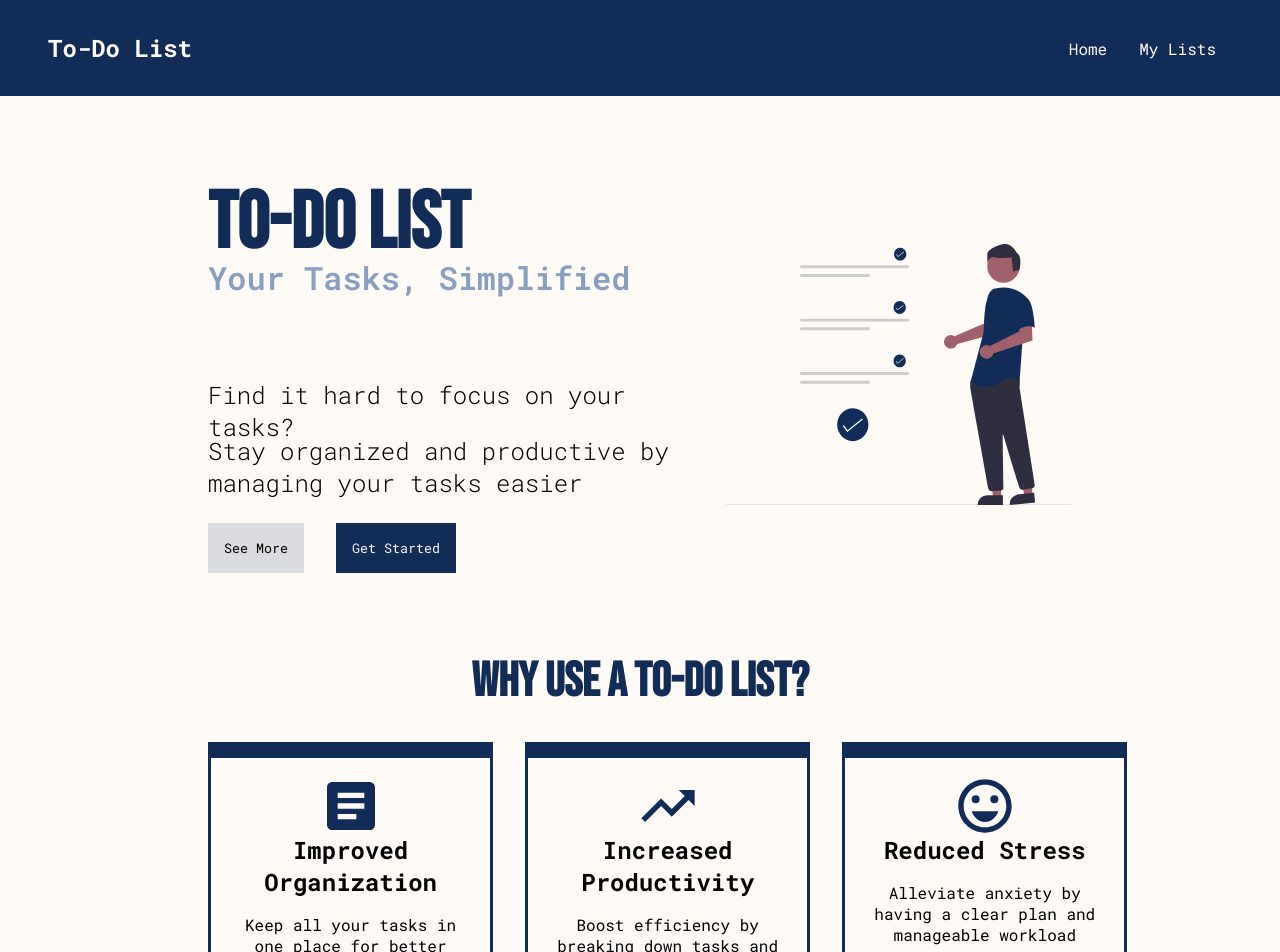
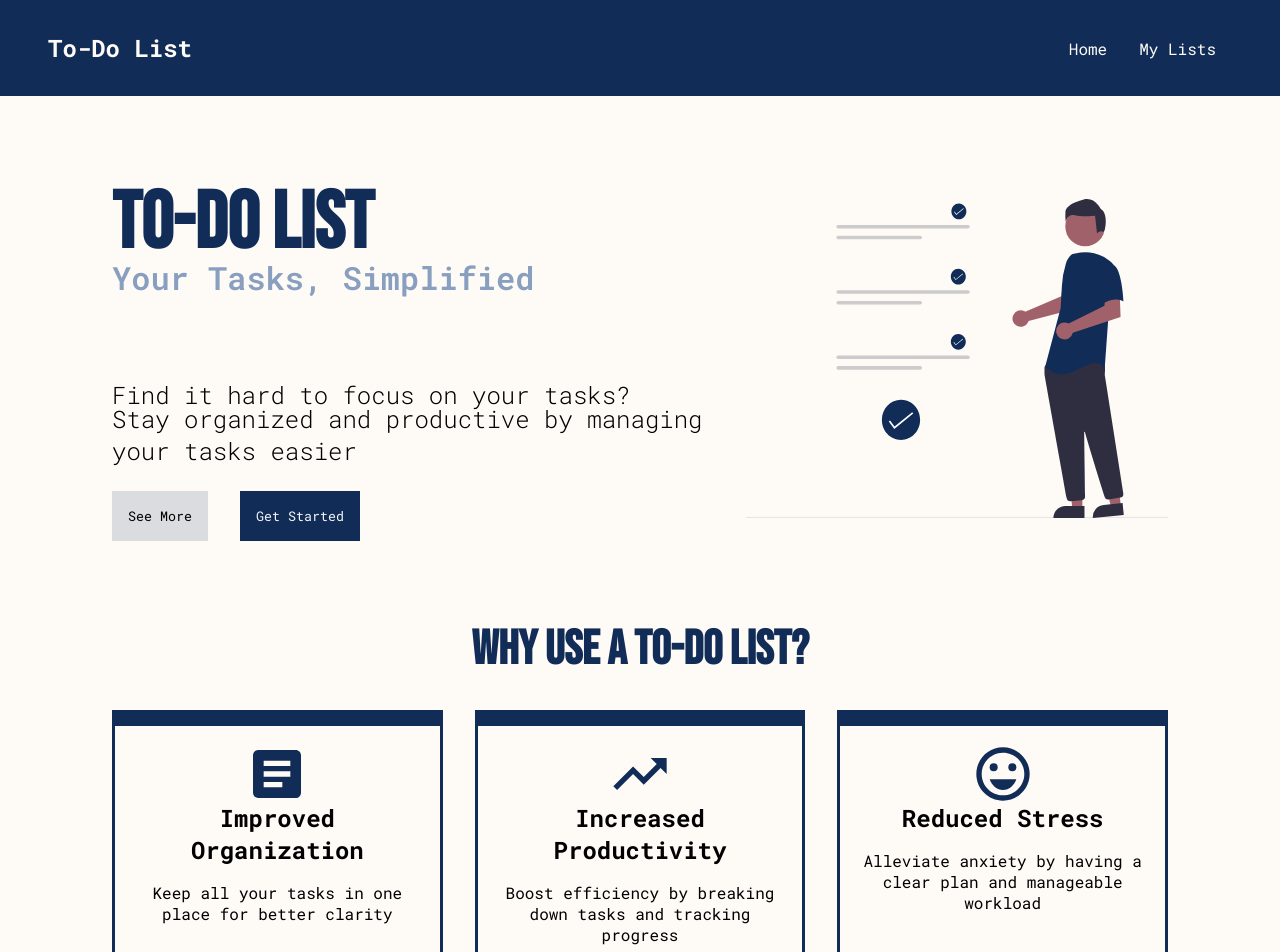
Before and after one commit to alin1k/React-ToDoList, a React (Create React App) app: page / in a window 1280 px wide. Shown: the top 952 px of the page. Built offline with nearby package versions, Linux system fonts and the light colour scheme.

Commit message:
Made homepage responsive

```diff
--- a/src/components/Home/Home.css
+++ b/src/components/Home/Home.css
@@ -10,22 +10,22 @@
   font-family: "Bebas Neue", sans-serif;
 }
 
-
 .home{
   flex: 1;
-  padding: 5rem 13rem;
+  padding: 2rem 2rem;
+  width: 100%;
 }
 
 .home-header{
   font-family: "Bebas Neue", sans-serif;
   font-weight: 600;
-  font-size: 5rem;
+  font-size: 4rem;
   color: #102C57;
 }
 
 .home-subheader{
   margin-top: -1rem;
-  font-size: 2rem;
+  font-size: 1.5rem;
   font-weight: 600;
   color: #889fc0;
 }
@@ -34,6 +34,7 @@
   display: flex;
   flex-direction: column;
   justify-content: space-between;
+  text-align: center;
 }
 
 .color-primary{
@@ -49,8 +50,9 @@
 }
 
 .home-text{
-  font-weight: 300;
+  font-weight: 400;
   margin-bottom: -0.5rem;
+  font-size: 1rem;
 }
 
 button:hover{
@@ -123,20 +125,24 @@ button a{
 
 .card-header{
   margin-top: -0.5rem;
+  font-size: 1.5rem;
+}
+
+.text{
+  font-size: 1rem;
 }
 
 .grid-3{
   display: grid;
-  grid-template-columns: 33% 33% 33%;
+  grid-template-columns: 1fr;
 }
 
-.grid-2{
+.header-grid{
   display: grid;
-  grid-template-columns: 60% 40%;
+  grid-template-columns: 1fr;
 }
 
 .card{
-
   text-align: center;
   border: #102C57 solid;
   border-top: 1rem solid #102C57;
@@ -145,4 +151,59 @@ button a{
 .ilustration{
   width: 100%;
   height: 100%;
+  display: none;
 }
+
+.container{
+  width: 100%;
+}
+
+@media only screen and (min-width: 535px){
+  .header-content{
+    text-align: start;
+  }
+}
+
+@media only screen and (min-width: 768px){
+  .grid-3{
+    display: grid;
+    grid-template-columns: 1fr 1fr 1fr;
+  }
+  .home{
+    padding: 3rem 3rem;
+  }
+  .header-grid{
+    display: grid;
+    grid-template-columns: 60% 40%;
+  }
+
+  .ilustration{
+    display: block;
+  }
+
+  .home-header{
+    font-size: 5rem;
+  }
+
+  .home-text{
+    font-weight: 300;
+    margin-bottom: -0.5rem;
+    font-size: 1.5rem;
+  }
+
+  .home-subheader{
+    font-size: 2rem;
+  }
+}
+
+@media only screen and (min-width: 1024px){
+  .home{
+    padding: 5rem 7rem;
+  }
+}
+
+@media only screen and (min-width: 1440px){
+  .home{
+    padding: 5rem 13rem;
+  }
+}
--- a/src/components/Home/Home.jsx
+++ b/src/components/Home/Home.jsx
@@ -9,7 +9,7 @@ import {ReactComponent as Ilustration} from "./ilustration.svg"
 function Home() {
   return (
     <div className="home">
-      <div className="grid-2">
+      <div className="header-grid">
         <div className='header-content'>
           <div>
             <h1 className='home-header'>To-Do List</h1>
@@ -28,23 +28,25 @@ function Home() {
       </div>
 
 
-      <div className="m-top-5" id='main-content'>
+      <div className="m-top-5 container" id='main-content'>
         <h1 className='cards-header color-primary font-header'>Why use a To-Do List?</h1>
-        <div className="grid-3 gap-2 m-top-2">
+        <div className="grid-3 gap-2 m-top-2 container">
           <div className="card p-1">
             <ArticleIcon className='icon-size-4 color-primary'/>
             <h2 className='card-header'>Improved Organization</h2>
-            <p className='m-top-1'>Keep all your tasks in one place for better clarity</p>
+            <p className='m-top-1 text'>Keep all your tasks in one place for better clarity</p>
           </div>
+
           <div className="card p-1">
             <TrendingUpIcon className='icon-size-4 color-primary'/>
             <h2 className='card-header'>Increased Productivity</h2>
-            <p className='m-top-1'>Boost efficiency by breaking down tasks and tracking progress</p>
+            <p className='m-top-1 text'>Boost efficiency by breaking down tasks and tracking progress</p>
           </div>
+
           <div className="card p-1">
             <SentimentVerySatisfiedIcon className='icon-size-4 color-primary'/>
             <h2 className='card-header'>Reduced Stress</h2>
-            <p className='m-top-1'>Alleviate anxiety by having a clear plan and manageable workload</p>
+            <p className='m-top-1 text'>Alleviate anxiety by having a clear plan and manageable workload</p>
           </div>
         </div>
       </div>
```
Also changed, not shown: 1 other file (tests, documents, lock files or other folders).
